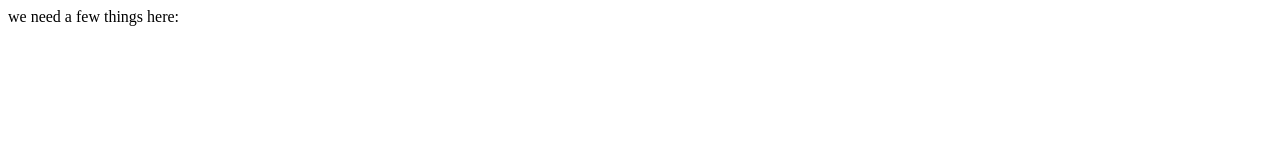
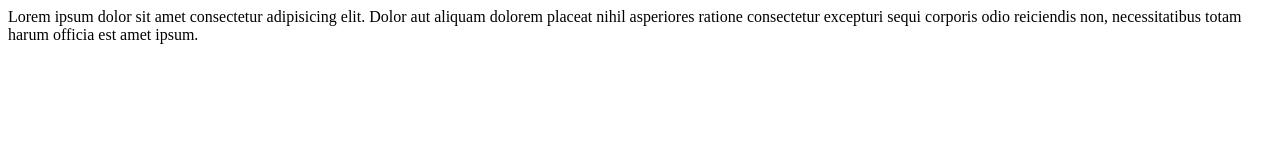
Before and after one commit to louiet890/firstwebpage, a plain HTML site: page index.html in a window 1280 px wide. Drawn offline with Linux system fonts and the light colour scheme.

Commit message:
changetext

```diff
--- a/index.html
+++ b/index.html
@@ -3,6 +3,6 @@
   <title>myfirstwebpage</title>
  </head>
  <body>
-  we need a few things here:
+Lorem ipsum dolor sit amet consectetur adipisicing elit. Dolor aut aliquam dolorem placeat nihil asperiores ratione consectetur excepturi sequi corporis odio reiciendis non, necessitatibus totam harum officia est amet ipsum.
  </body>
 </html>
```
